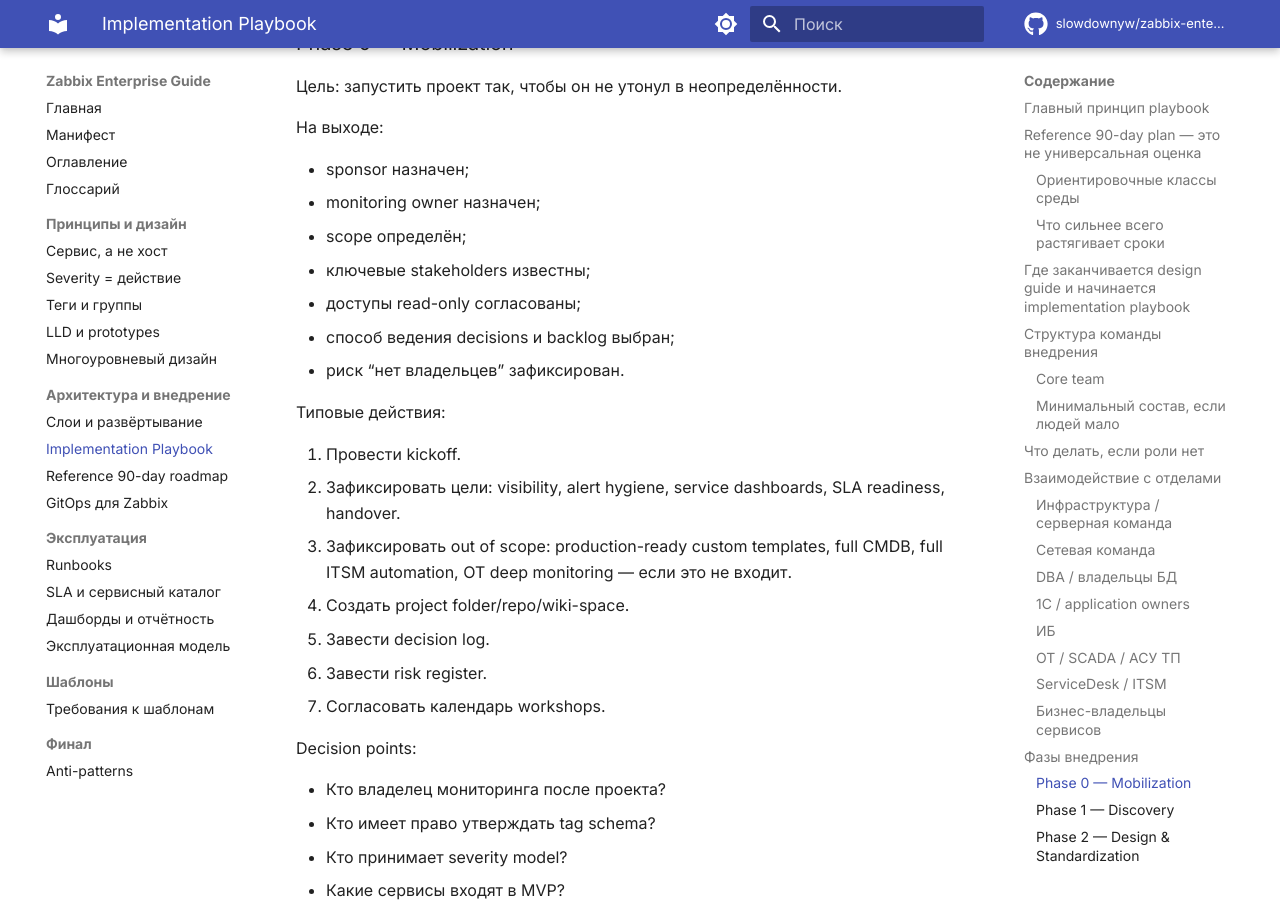
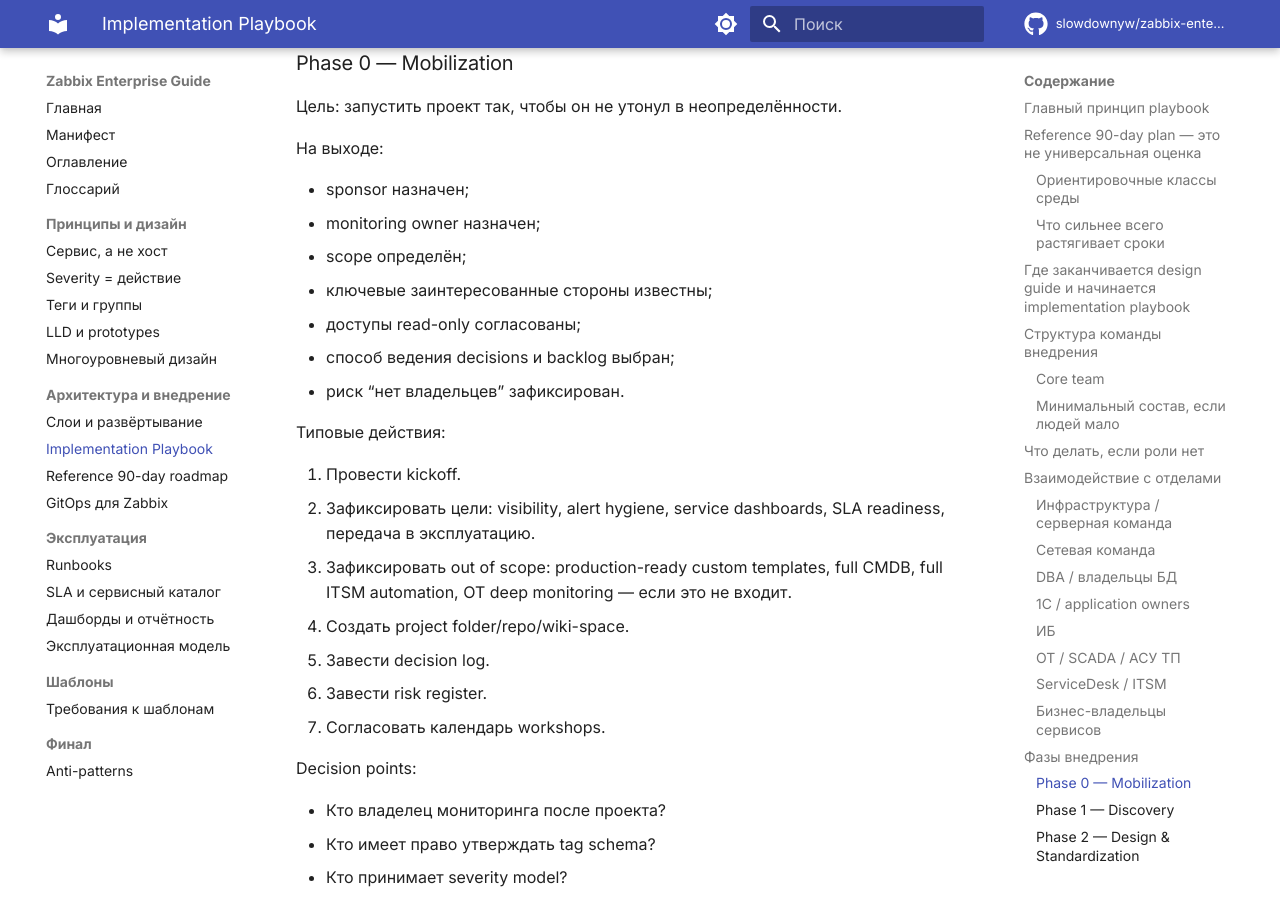
Before and after one commit to slowdownyw/zabbix-enterprise-guide, an MkDocs documentation site: the page built from docs/16_implementation_playbook.md, in a window 1280 px wide and 900 px high, scrolled down 10583 px. Built offline with MkDocs 1.6.1 and Material for MkDocs 9.7.7, drawn with Linux system fonts in a browser that asks for light colours; comment, search, counter and statistics services are not loaded; some of the changed text lies outside the part shown.

Commit message:
style: sweep remaining anglicisms missed in first terminology pass
Fix stale English terms in running text across 6 files: alert fatigue,
capacity planning, handover, weekly alert review, on-call, stakeholders.
Remove duplicate glossary entry. Fix index.md and contents.md descriptions.

```diff
--- a/docs/16_implementation_playbook.md
+++ b/docs/16_implementation_playbook.md
@@ -131,7 +131,7 @@
 | **Platform / DB owner** | Linux/PostgreSQL/VMware команда | Сервер, БД, backup, HA, capacity, OS hardening |
 | **Network owner** | Сетевая команда | SNMP, routing, firewall rules, proxy placement, network discovery |
 | **Application owners** | 1С, Exchange, MSSQL, Veeam, ERP/CRM команды | Прикладные метрики, критичность, диагностика, runbooks |
-| **NOC / on-call lead** | Дежурная служба / L1 lead | Проверка процесса реакции, escalation, acknowledgement, handover |
+| **NOC / on-call lead** | Дежурная служба / L1 lead | Проверка процесса реакции, escalation, acknowledgement, передача в эксплуатацию |
 | **Security owner** | ИБ | Доступы, секреты, TLS/PSK, audit, внешние integrations |
 | **OT / SCADA owner** | АСУ ТП / промышленная автоматизация | Границы OT, допустимые проверки, запрет активного вмешательства |
 | **ServiceDesk owner** | ITSM команда | Incident/change workflow, maintenance windows, ticket mapping |
@@ -329,7 +329,7 @@
 - sponsor назначен;
 - monitoring owner назначен;
 - scope определён;
-- ключевые stakeholders известны;
+- ключевые заинтересованные стороны известны;
 - доступы read-only согласованы;
 - способ ведения decisions и backlog выбран;
 - риск “нет владельцев” зафиксирован.
@@ -337,7 +337,7 @@
 Типовые действия:
 
 1. Провести kickoff.
-2. Зафиксировать цели: visibility, alert hygiene, service dashboards, SLA readiness, handover.
+2. Зафиксировать цели: visibility, alert hygiene, service dashboards, SLA readiness, передача в эксплуатацию.
 3. Зафиксировать out of scope: production-ready custom templates, full CMDB, full ITSM automation, OT deep monitoring — если это не входит.
 4. Создать project folder/repo/wiki-space.
 5. Завести decision log.
@@ -666,7 +666,7 @@
 | Gate 2 | После design | Утверждена модель будущего состояния? |
 | Gate 3 | После pilot | Модель работает на ограниченном scope? |
 | Gate 4 | После rollout | Модель масштабирована и измерима? |
-| Gate 5 | После handover | Команда может жить без автора внедрения? |
+| Gate 5 | После передачи в эксплуатацию | Команда может жить без автора внедрения? |
 
 Полный чеклист вынесен в `examples/project/phase-gates.md`. В живом репозитории это рабочий артефакт для копирования и адаптации под конкретный проект.
 
```
Also changed, not shown: other parts of docs/16_implementation_playbook.md (+8 -8 lines), docs/07_implementation_roadmap.md (+2 -2 lines), docs/12_operations.md (+3 -3 lines), docs/contents.md (+2 -2 lines), docs/glossary.md (+2 -2 lines), docs/index.md (+1 -1 lines).
